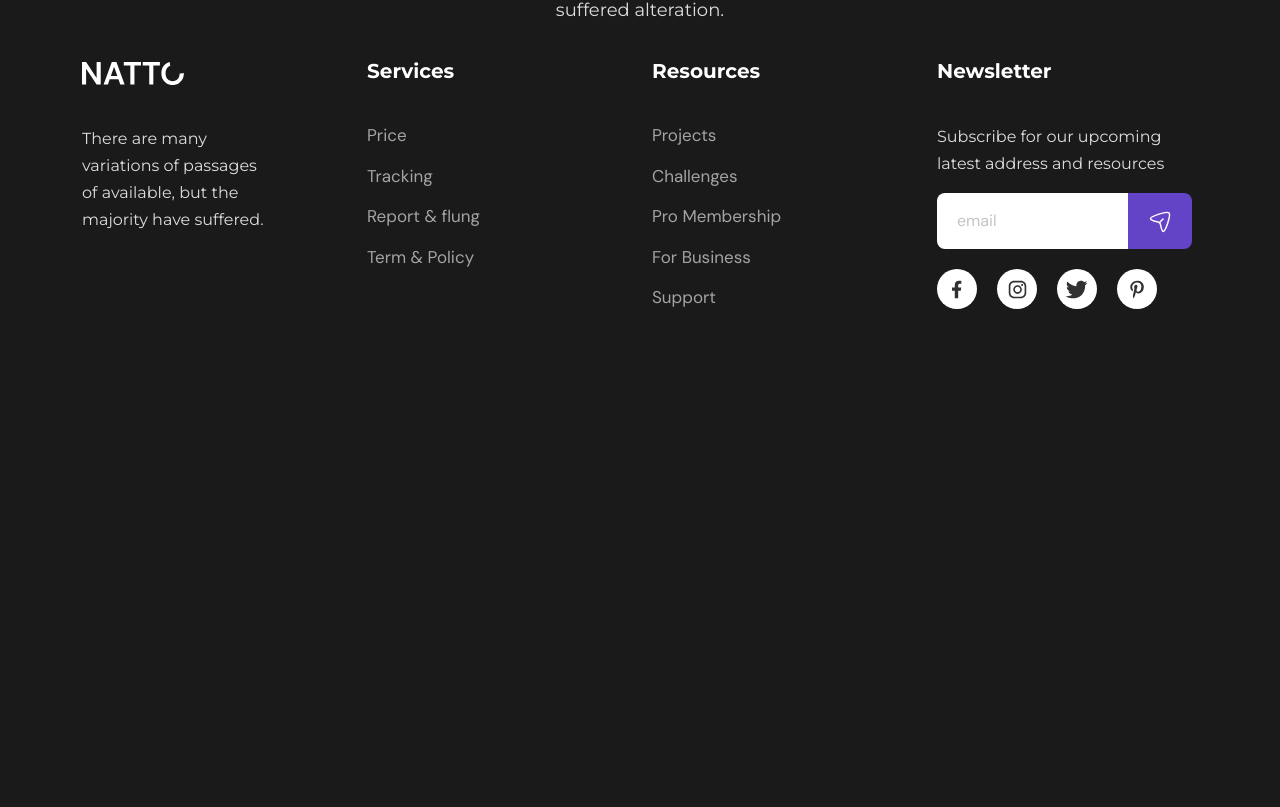
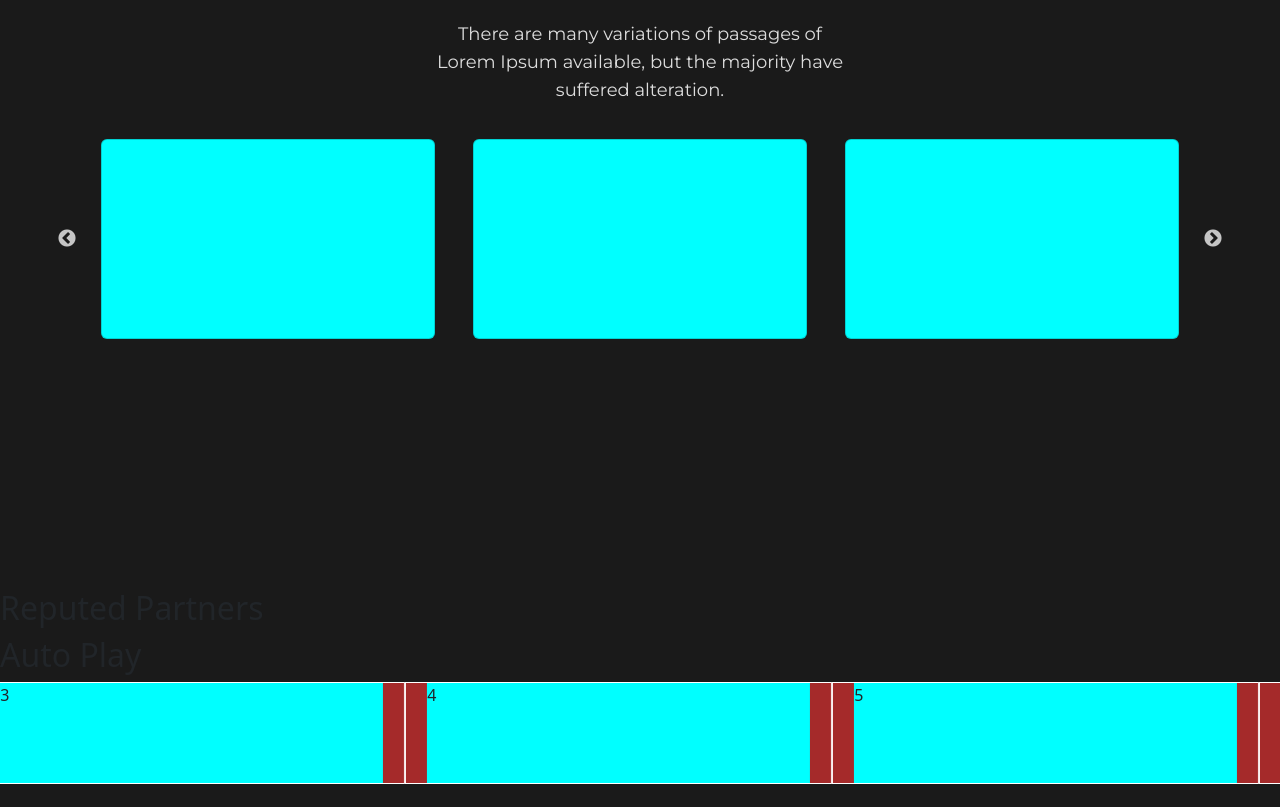
Before and after one commit to mayesha35/natto-portfolio-design, a Next.js app: page / in a window 1280 px wide. Shown: the part 2933-3740 px from the top of the page. Before the commit the page ends 3284 px from the top, so only its background shows below. Built offline with nearby package versions, Linux system fonts and the light colour scheme.

Commit message:
carousel-added

```diff
--- a/src/app/page.js
+++ b/src/app/page.js
@@ -1,6 +1,7 @@
 import Banner from "@/components/Banner";
 import Blog from "@/components/Blog";
 import Clients from "@/components/Clients";
+import Partners from "@/components/Partners";
 import Team from "@/components/Team";
 import Layout from "@/components/layout/Layout";
 
@@ -8,11 +9,12 @@ export default function Home() {
   return (
     <>
       <Layout>
-      <Banner/>
-      <Clients/>
-      <Team/>
-      <Blog/>
+        <Banner />
+        <Clients />
+        <Team />
+        <Blog />
+        <Partners />
       </Layout>
     </>
-  )
+  );
 }
--- a/src/app/styles/globals.scss
+++ b/src/app/styles/globals.scss
@@ -2,14 +2,14 @@
 //breakpoints
 //reset
 
-@import './variable';
-@import './breakpoints';
-@import './reset';
+@import "./variable";
+@import "./breakpoints";
+@import "./reset";
 
-
-@import '../../components/Navbar/navbar.scss';
-@import '../../components/Footer/footer.scss';
-@import '../../components/Banner/banner.scss';
-@import '../../components/Clients/clients.scss';
-@import '../../components/Team/team.scss';
-@import '../../components/Blog/blog.scss';
+@import "../../components/Navbar/navbar.scss";
+@import "../../components/Footer/footer.scss";
+@import "../../components/Banner/banner.scss";
+@import "../../components/Clients/clients.scss";
+@import "../../components/Team/team.scss";
+@import "../../components/Blog/blog.scss";
+@import "../../components/Partners/partners.scss";
--- /dev/null
+++ b/src/components/Blog/Slider.js
@@ -0,0 +1,38 @@
+import React from "react";
+import Slider from "react-slick";
+
+const ProjectSlider = () => {
+  const settings = {
+    dots: false,
+    infinite: true,
+    speed: 500,
+    slidesToShow: 3,
+    slidesToScroll: 3,
+    arrows: true,
+  };
+  return (
+    <>
+      <div>
+        <Slider {...settings}>
+          <div className="item">
+            <div className="card"></div>
+          </div>
+          <div className="item">
+            <div className="card"></div>
+          </div>
+          <div className="item">
+            <div className="card"></div>
+          </div>
+          <div className="item">
+            <div className="card"></div>
+          </div>
+          <div className="item">
+            <div className="card"></div>
+          </div>
+        </Slider>
+      </div>
+    </>
+  );
+};
+
+export default ProjectSlider;
--- a/src/components/Blog/blog.scss
+++ b/src/components/Blog/blog.scss
@@ -1,17 +1,18 @@
-.blog{
-    .blog-sec-header{
-            h2{
+.blog {
+  padding: 80px 0 130px;
+  .blog-sec-header {
+    h2 {
       font-size: 36px;
       font-weight: 700;
-                color:white;
+      color: white;
       line-height: 45px;
       padding: 0px 150px;
 
-                span{
+      span {
         color: $yellow;
       }
     }
-            p{
+    p {
       color: $text-color;
       font-size: 18px;
       line-height: 28px;
@@ -20,4 +21,19 @@
       padding: 0 60px;
     }
   }
+  .slick-slider {
+    div {
+      div.item {
+        display: flex !important;
+        align-items: center !important;
+        justify-content: center !important;
+
+        div.card {
+          width: 90%;
+          height: 200px;
+          background-color: aqua;
         }
+      }
+    }
+  }
+}
--- a/src/components/Blog/index.js
+++ b/src/components/Blog/index.js
@@ -1,8 +1,9 @@
 "use client";
-import React from 'react';
-import { Container, Row } from 'react-bootstrap';
-import { Montserrat } from 'next/font/google';
-const mont=Montserrat({subsets:['latin']});
+import React from "react";
+import { Container, Row } from "react-bootstrap";
+import { Montserrat } from "next/font/google";
+import ProjectSlider from "./Slider";
+const mont = Montserrat({ subsets: ["latin"] });
 const Blog = () => {
   return (
     <>
@@ -11,18 +12,21 @@ const Blog = () => {
           <Row>
             <div className="col-lg-6 mx-auto">
               <div className="blog-sec-header text-center">
-                     <h2 className={mont.className}>Our Popular Project <span>And Blog</span></h2>
-                     <p className={mont.className}>There are many variations of passages of Lorem Ipsum available, but the majority have suffered alteration.</p>
+                <h2 className={mont.className}>
+                  Our Popular Project <span>And Blog</span>
+                </h2>
+                <p className={mont.className}>
+                  There are many variations of passages of Lorem Ipsum
+                  available, but the majority have suffered alteration.
+                </p>
               </div>
             </div>
           </Row>
-            <Row>
-
-            </Row>
+          <ProjectSlider />
         </Container>
       </div>
     </>
-  )
-}
+  );
+};
 
 export default Blog;
--- /dev/null
+++ b/src/components/Partners/index.js
@@ -0,0 +1,51 @@
+"use client";
+import React from "react";
+import Slider from "react-slick";
+
+const Partners = () => {
+  const settings = {
+    dots: false,
+    infinite: true,
+    slidesToShow: 3,
+    slidesToScroll: 1,
+    autoplay: true,
+    speed: 2000,
+    autoplaySpeed: 2000,
+    cssEase: "linear",
+    arrows: false,
+  };
+  return (
+    <>
+      <div className="partners">
+        <h2>
+          Reputed <span>Partners</span>
+        </h2>
+        <div>
+          <h2>Auto Play</h2>
+          <Slider {...settings}>
+            <div className="item">
+              <div className="logo-container">1</div>
+            </div>
+            <div className="item">
+              <div className="logo-container">2</div>
+            </div>
+            <div className="item">
+              <div className="logo-container">3</div>
+            </div>
+            <div className="item">
+              <div className="logo-container">4</div>
+            </div>
+            <div className="item">
+              <div className="logo-container">5</div>
+            </div>
+            <div className="item">
+              <div className="logo-container">6</div>
+            </div>
+          </Slider>
+        </div>
+      </div>
+    </>
+  );
+};
+
+export default Partners;
--- /dev/null
+++ b/src/components/Partners/partners.scss
@@ -0,0 +1,17 @@
+.partners {
+  padding: 120px 0;
+  .slick-slide {
+    div {
+      .item {
+        background-color: brown !important;
+        border: 1px solid white;
+        .logo-container {
+          width: 90% !important;
+          height: 100px !important;
+          margin: 0 auto;
+          background-color: aqua !important;
+        }
+      }
+    }
+  }
+}
```
Lines whose indentation alone changed are shown as unchanged.
